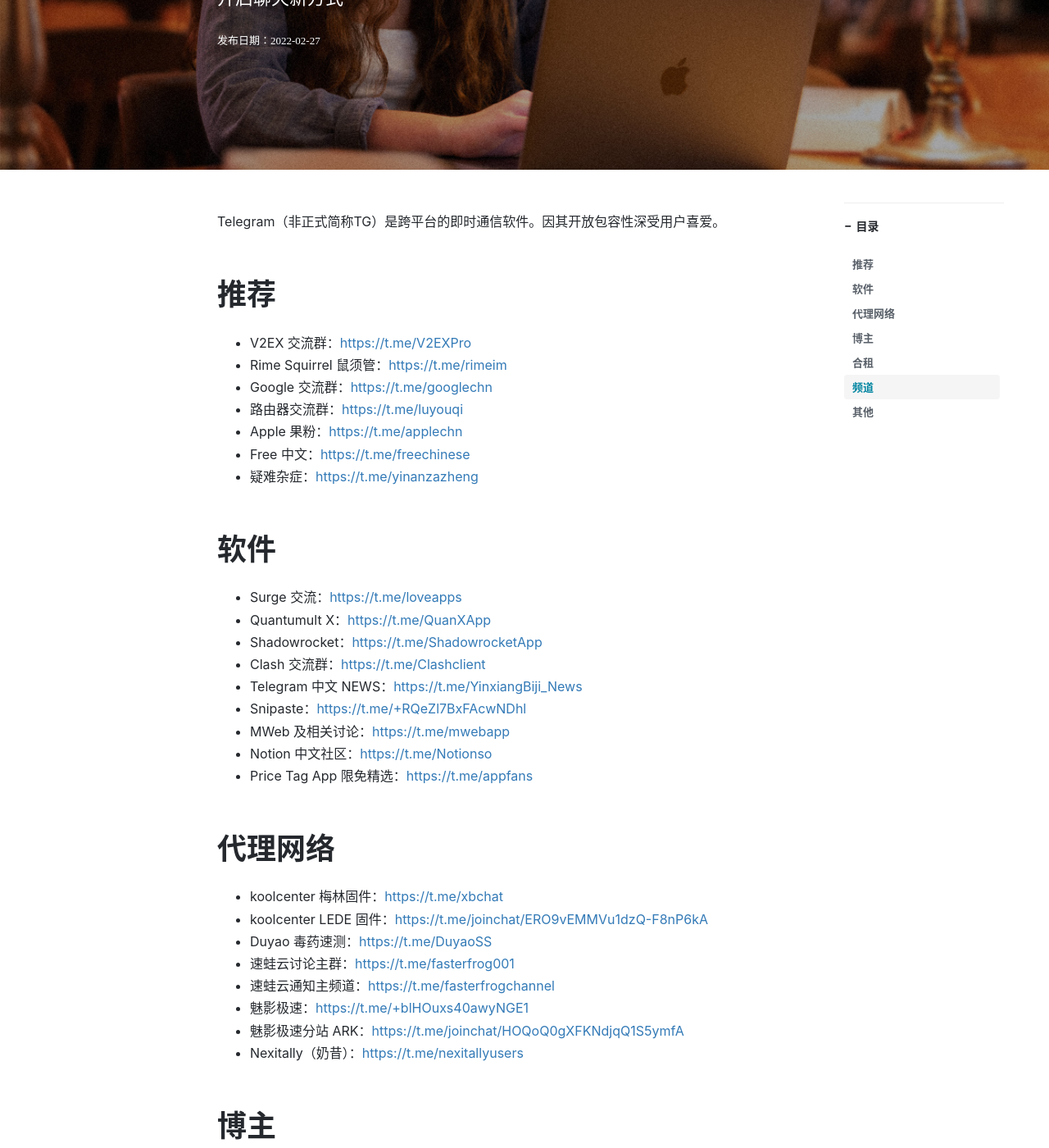
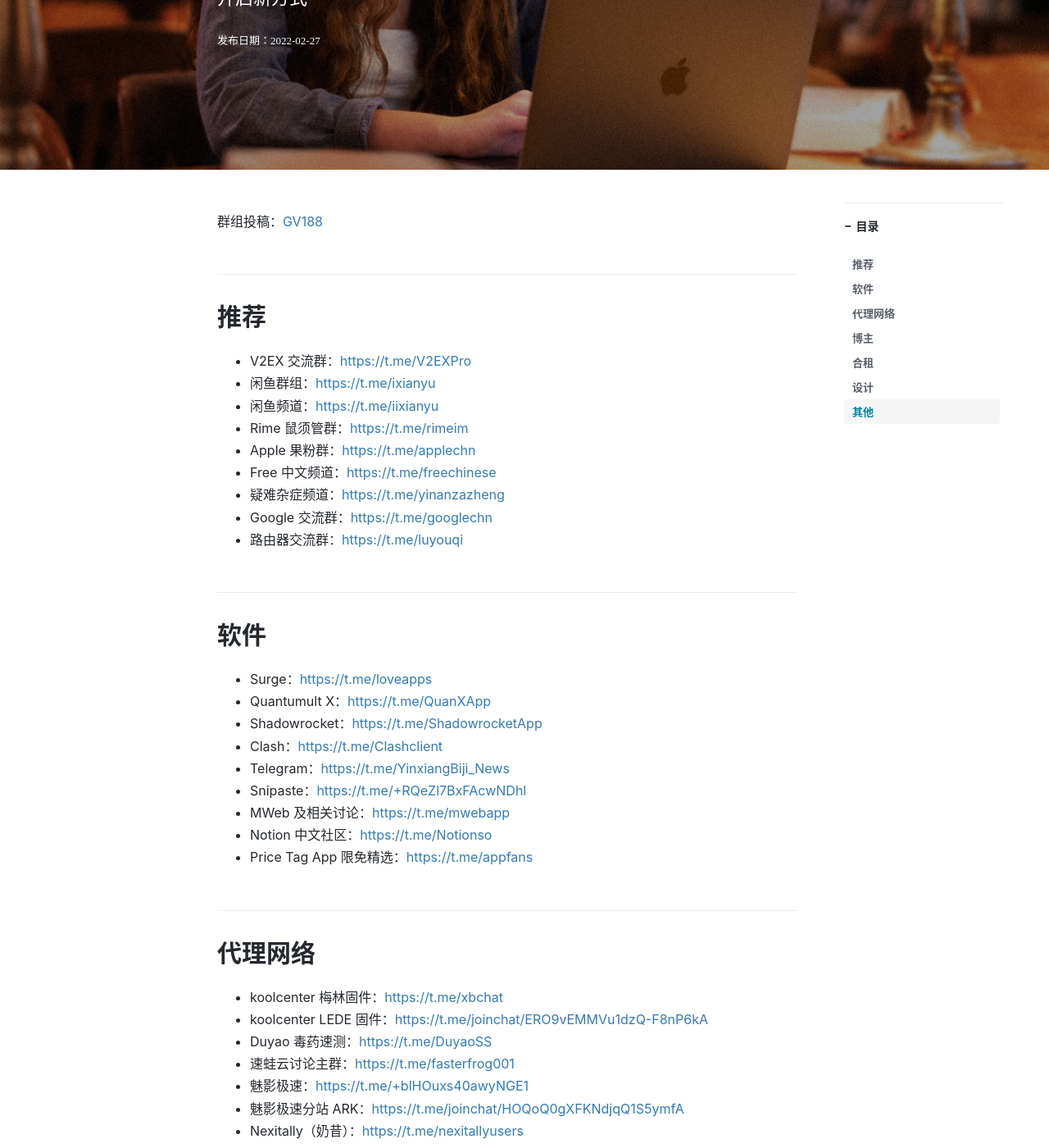
Before and after one commit to ssnhd/ssnhd.github.io, a Jekyll site: the page built from _posts/2022-2-27-Telegram.md, in a window 1280 px wide and 1400 px high, scrolled down 280 px. Shown: the whole window at 82% size. Built offline with Jekyll 4.4.1, drawn with Linux system fonts in a browser that asks for light colours; nearby versions of some CDN libraries; comment, search, counter and statistics services are not loaded; some of the changed text lies outside the part shown.

Commit message:
Update 2022-2-27-Telegram.md

```diff
--- a/_posts/2022-2-27-Telegram.md
+++ b/_posts/2022-2-27-Telegram.md
@@ -11,58 +11,52 @@
   - Telegram
 ---
 
-Telegram（非正式简称TG）是跨平台的即时通信软件。因其开放包容性深受用户喜爱。
+群组投稿：[GV188](https://t.me/)
 
-# 推荐
-
+## 推荐
 - V2EX 交流群：<https://t.me/V2EXPro>
-- Rime Squirrel 鼠须管：<https://t.me/rimeim>
+- 闲鱼群组：<https://t.me/ixianyu>
+- 闲鱼频道：<https://t.me/iixianyu>
+- Rime 鼠须管群：<https://t.me/rimeim>
+- Apple 果粉群：<https://t.me/applechn>
+- Free 中文频道：<https://t.me/freechinese>
+- 疑难杂症频道：<https://t.me/yinanzazheng>
 - Google 交流群：<https://t.me/googlechn>
 - 路由器交流群：<https://t.me/luyouqi>
-- Apple 果粉：<https://t.me/applechn>
-- Free 中文：<https://t.me/freechinese>
-- 疑难杂症：<https://t.me/yinanzazheng>
 
-# 软件
-
-- Surge 交流：<https://t.me/loveapps>
+## 软件
+- Surge：<https://t.me/loveapps>
 - Quantumult X：<https://t.me/QuanXApp>
 - Shadowrocket：<https://t.me/ShadowrocketApp>
-- Clash 交流群：<https://t.me/Clashclient>
-- Telegram 中文 NEWS：<https://t.me/YinxiangBiji_News>
+- Clash：<https://t.me/Clashclient>
+- Telegram：<https://t.me/YinxiangBiji_News>
 - Snipaste：<https://t.me/+RQeZl7BxFAcwNDhl>
 - MWeb 及相关讨论：<https://t.me/mwebapp>
 - Notion 中文社区：<https://t.me/Notionso>
 - Price Tag App 限免精选：<https://t.me/appfans>
 
 
-# 代理网络
-
+## 代理网络
 - koolcenter 梅林固件：<https://t.me/xbchat>
 - koolcenter LEDE 固件：<https://t.me/joinchat/ERO9vEMMVu1dzQ-F8nP6kA>
 - Duyao 毒药速测：<https://t.me/DuyaoSS>
 - 速蛙云讨论主群：<https://t.me/fasterfrog001>
-- 速蛙云通知主频道：<https://t.me/fasterfrogchannel>
 - 魅影极速：<https://t.me/+blHOuxs40awyNGE1>
 - 魅影极速分站 ARK：<https://t.me/joinchat/HOQoQ0gXFKNdjqQ1S5ymfA>
 - Nexitally（奶昔）：<https://t.me/nexitallyusers>
 
-# 博主
-
+## 博主
 - BIGdongdongGroup：<https://t.me/bigdongdongGroup>
 - eSir PlayGround：<https://t.me/joinchat/JjxmyRZZXJWb74I-sCrryA>
 - eSir PlayGround固件发布频道：<https://t.me/esirplayground>
 
-# 合租
-
+## 合租
 - 合租通知：<https://t.me/hezu2>
 - 合租群聊：<https://t.me/hezu1>
 
-# 频道
+## 设计
+- AR72014 手机壁纸：<https://t.me/AR72014>
 
+## 其他
 - Durov's Channel 电报创始人兼 CEO：<https://t.me/durov>
 - V2EX 实时推送：<https://t.me/v2ex_notice>
-
-# 其他
-
-- AR72014 手机壁纸：<https://t.me/AR72014>
```
Also changed, not shown: other parts of _posts/2022-2-27-Telegram.md (+1 -1 lines).
